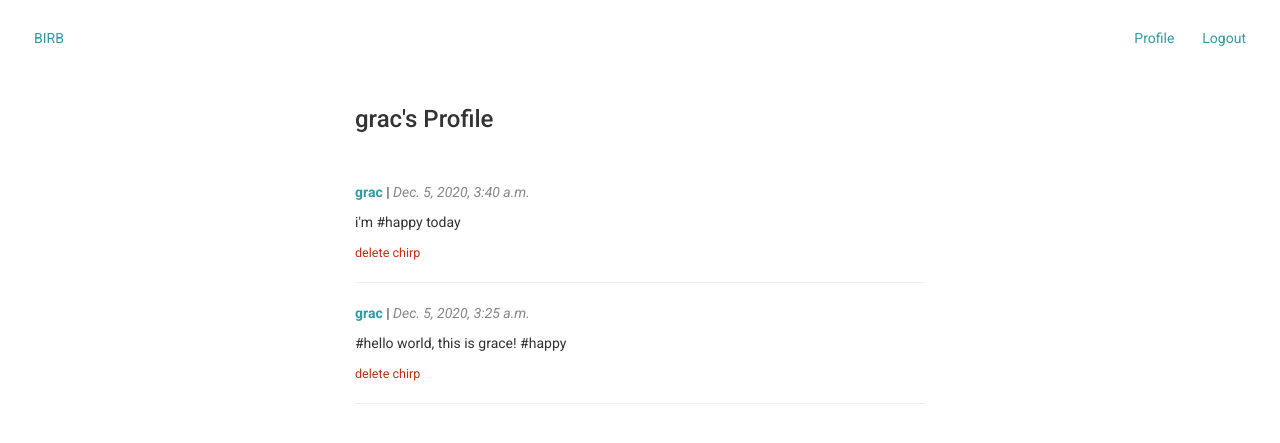
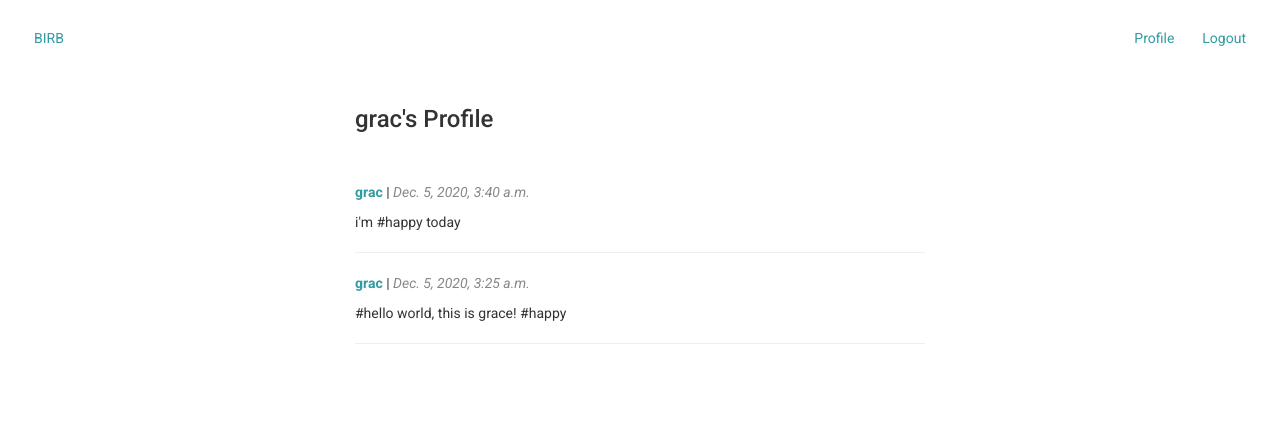
Before and after one commit to gracejiang/birb, a Django app: a page that uses main/templates/user.html in a window 1280 px wide. Shown: the top 443 px of the page. Run offline with Django 3.2, Linux system fonts and the light colour scheme; a user stored in the database is signed in; data comes from the database, SQL or seed files in the repository; both versions use the stored data as it was after the commit; some libraries are stand-ins or nearby versions.

Commit message:
removed option to delete tweets from profile

```diff
--- a/birb/urls.py
+++ b/birb/urls.py
@@ -7,7 +7,6 @@ urlpatterns = [
     path('admin/', admin.site.urls),
     path('splash/', views.splash_view, name='splash_view'),
     path('delete/', views.delete_view, name='delete_view'),
-    path('delete_from_profile', views.delete_view_from_profile, name='delete_view_from_profile'),
     path('accounts/', views.accounts_view, name='accounts_view'),
     path('login/', views.login_view, name='login_view'),
     path('signup/', views.signup_view, name='signup_view'),
--- a/main/templates/user.html
+++ b/main/templates/user.html
@@ -19,9 +19,9 @@
             </b></span> |
                 <span class="chirp-created-at"><i>{{ chirp.created_at }}</i></span></p>
             <p>{{ chirp.body }}</p>
-            {% if user.username == request.user.username %}
+            <!-- {% if user.username == request.user.username %}
                 <span class="chirp-delete"><a href="../delete_from_profile?id={{chirp.id}}">delete chirp</a></span>
-            {% endif %}
+            {% endif %} -->
             <hr/>
         </div>
     {% endfor %}
--- a/main/views.py
+++ b/main/views.py
@@ -37,12 +37,6 @@ def delete_view(request):
         chirp.delete()
     return redirect('/')
 
-# delete a chirp routing from profile
-def delete_view_from_profile(request):
-    chirp = Chirp.objects.get(id=request.GET['id'])
-    if chirp.author == request.user:
-        chirp.delete()
-    return redirect('/profile/')
 
 # accounts login/signup page
 def accounts_view(request):
```
Also changed, not shown: db.sqlite3.
